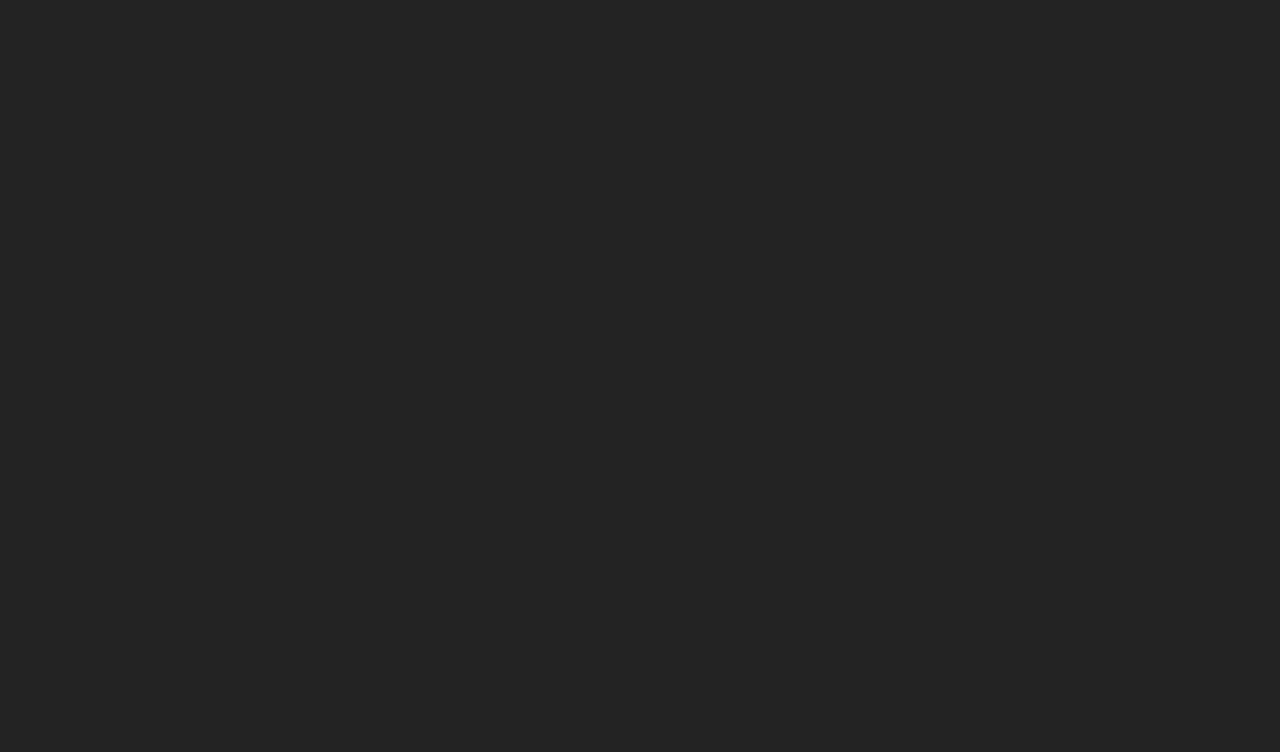
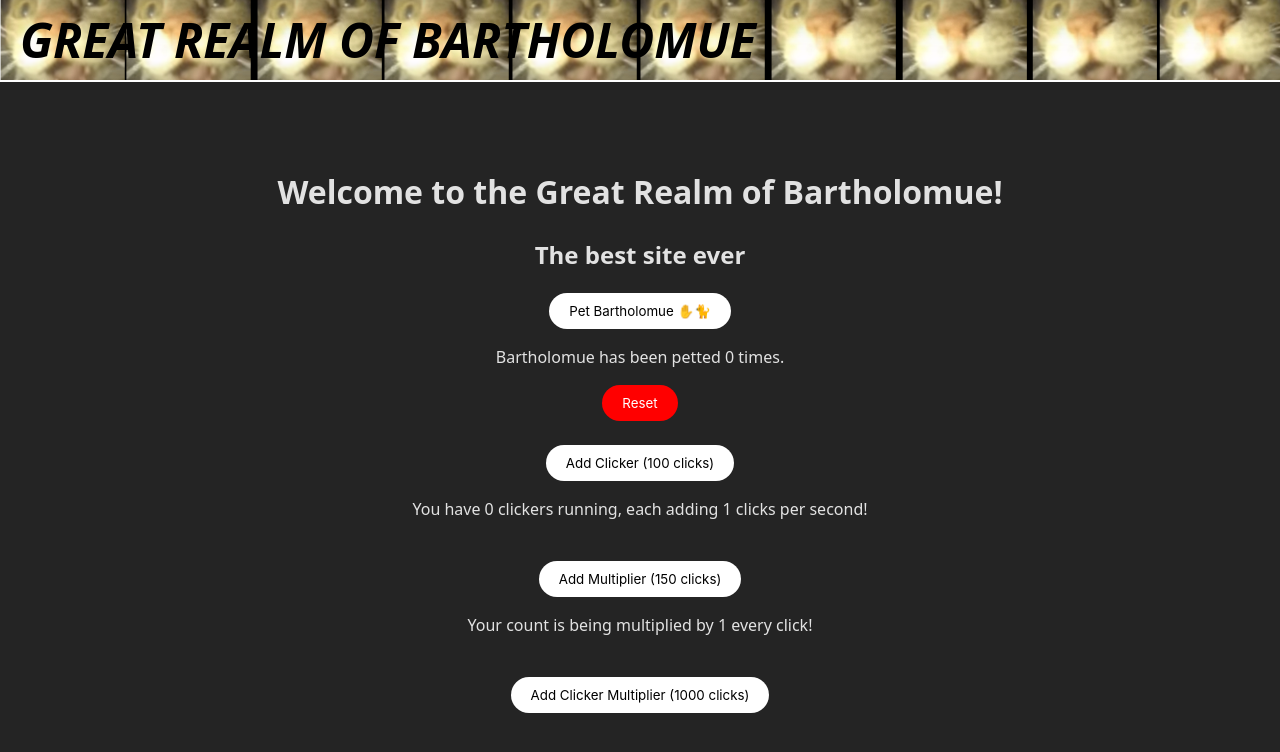
Before and after one commit to landoodle123/Barth-site, a Svelte app: page / in a window 1280 px wide. Shown: the top 752 px of the page. Built offline with nearby package versions, Linux system fonts and the light colour scheme.

Commit message:
made site work

```diff
--- a/src/App.svelte
+++ b/src/App.svelte
@@ -105,3 +105,35 @@
     startClicker();
   }
 </script>
+
+<main>
+  <Navbar />
+  <h1>Welcome to the Great Realm of Bartholomue!</h1>
+  <h2>The best site ever</h2>
+  <button class="button" on:click={incrementCount}>Pet Bartholomue ✋🐈</button>
+  <p>Bartholomue has been petted {count} times.</p>
+  <button class="resetbutton" on:click={reset}>
+    {confirmReset ? "Are you sure?" : "Reset"}
+  </button>
+  <br><br>
+  <button on:click={buyClicker} class="button">Add Clicker ({clickerCost} clicks)</button>
+  <p>You have {clickerCount} clickers running, each adding {clickerGain} clicks per second!</p>
+  <br>
+  <button on:click={buyMultiplier} class="button">Add Multiplier ({multiplierCost} clicks)</button>
+  <p>Your count is being multiplied by {amountGained} every click!</p>
+  <br>
+  <button on:click={buyClickerMultiplier} class="button">Add Clicker Multiplier ({clickerMultiplierCost} clicks)</button>
+</main>
+
+<style>
+  .resetbutton {
+    background-color: red;
+    color: white;
+    font-family: Inter, system-ui, Avenir, Helvetica, Arial, sans-serif;
+    border: none;
+    border-radius: 25px;
+    padding: 10px 20px;
+    cursor: pointer;
+    transition: background-color 0.3s;
+  }
+</style>
```
